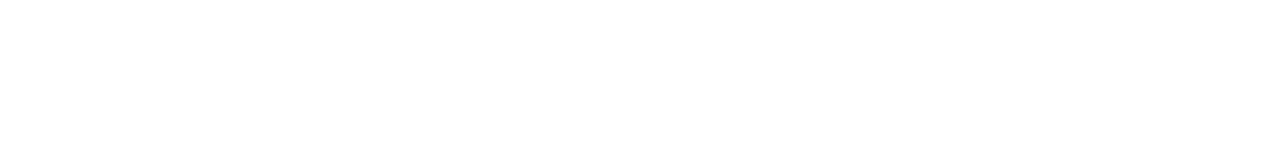
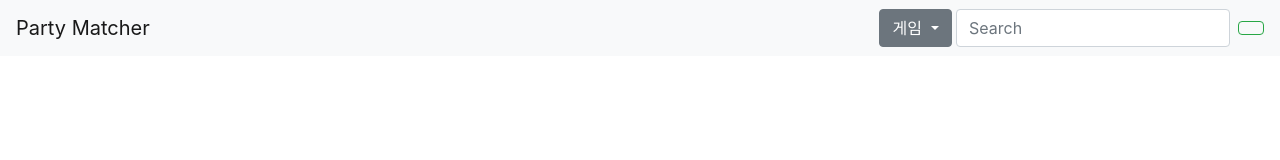
Before and after one commit to boatio/partymatcher, a browser extension: page index.html in a window 1280 px wide. Drawn offline with nearby package versions, Linux system fonts and the light colour scheme.

Commit message:
Update index.html

```diff
--- a/index.html
+++ b/index.html
@@ -7,6 +7,24 @@
     <link rel="stylesheet" href="src/script.css">
 </head>
 <body>
+    <nav class="navbar navbar-light bg-light">
+        <a class="navbar-brand" href="#">Party Matcher</a>
+        <form class="form-inline">
+            <div class="dropdown">
+                <button class="btn btn-secondary dropdown-toggle" type="button" id="dropdownMenuButton" data-toggle="dropdown" aria-haspopup="true" aria-expanded="false">
+                    게임
+                </button>
+                    <div class="dropdown-menu" aria-labelledby="dropdownMenuButton">
+                        <a class="dropdown-item" href="#">ㅁㄴㅇㄹ</a>
+                        <a class="dropdown-item" href="#">Another action</a>
+                        <a class="dropdown-item" href="#">Something else here</a>
+                    </div>
+            </div>
+            &nbsp;
+            <input class="form-control mr-sm-2" type="search" placeholder="Search" aria-label="Search">
+            <button class="btn btn-outline-success my-2 my-sm-0" type="submit"></button>
+        </form>
+    </nav>
     <script src="src/script.js"></script>
 </body>
 </html>
```
